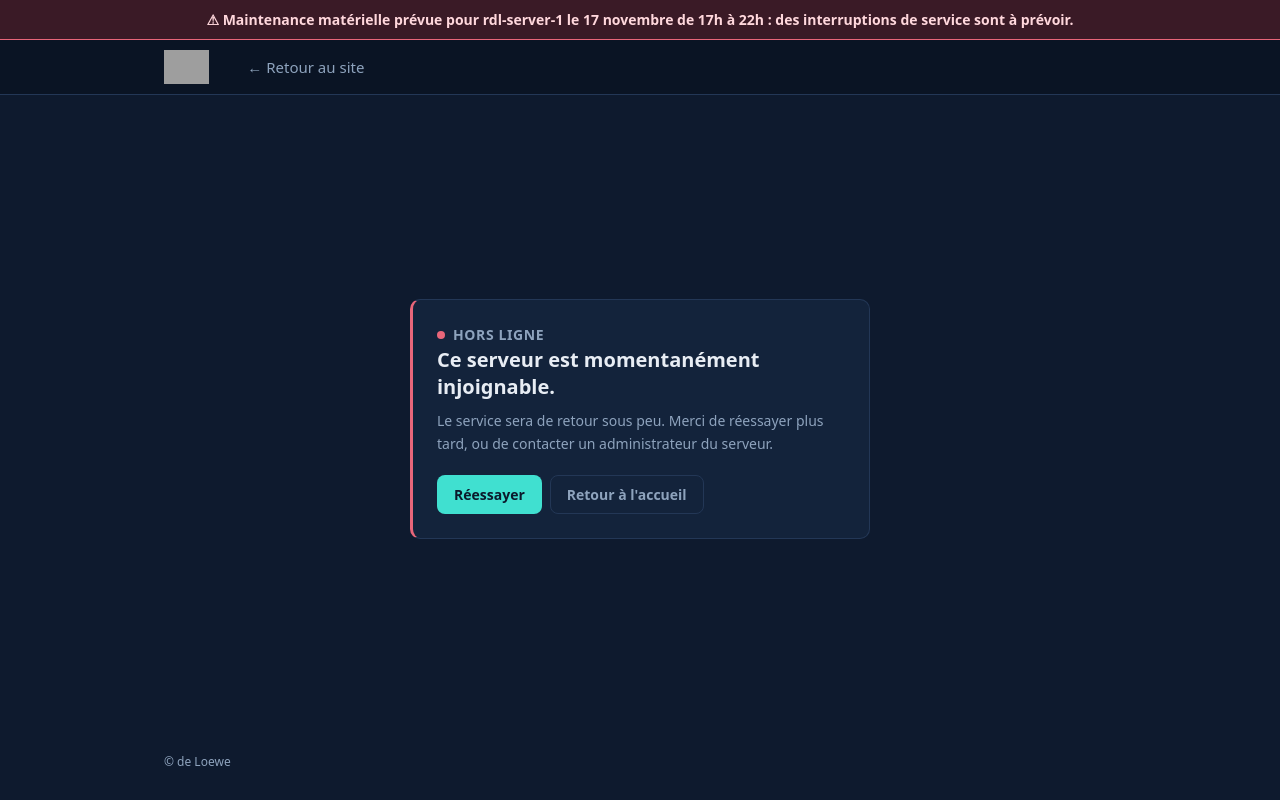
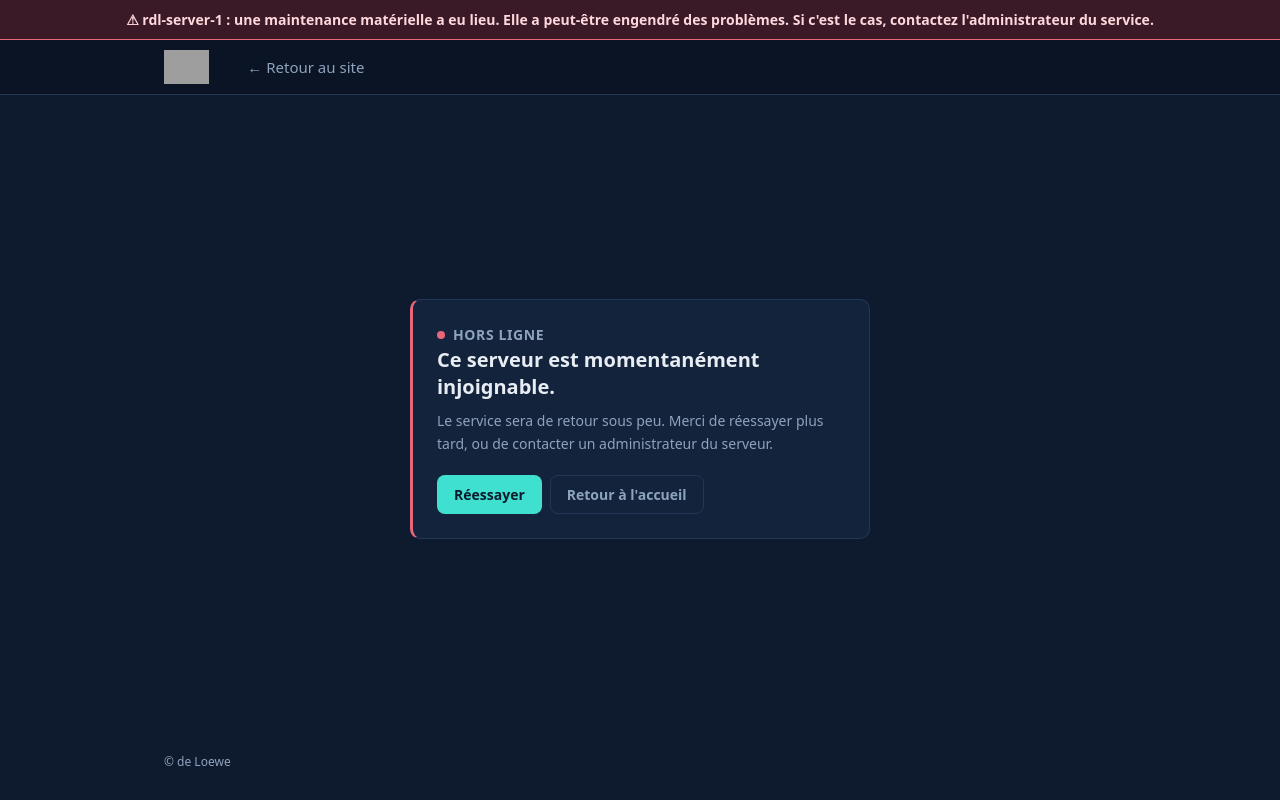
Before and after one commit to RemiDeLoewe/deLoeweWebsite, a plain HTML site: page down.html in a window 1280 px wide. Drawn offline with Linux system fonts and the light colour scheme; grey boxes are pictures that could not be loaded.

Commit message:
Update maintenance message for rdl-server-1

```diff
--- a/down.html
+++ b/down.html
@@ -156,7 +156,7 @@ main {
 </head>
 
 <body><div id="bandeauMaintenance" style="background:#3a1a26; border-bottom:1px solid #e8667a; color:#ffd7dc; padding:10px 16px; text-align:center; font-size:14px; font-weight:600;">
-    ⚠ Maintenance matérielle prévue pour rdl-server-1 le 17 novembre de 17h à 22h : des interruptions de service sont à prévoir.
+    ⚠ rdl-server-1 : une maintenance matérielle a eu lieu. Elle a peut-être engendré des problèmes. Si c'est le cas, contactez l'administrateur du service.
 </div>
 
 <header class="entete">
```
